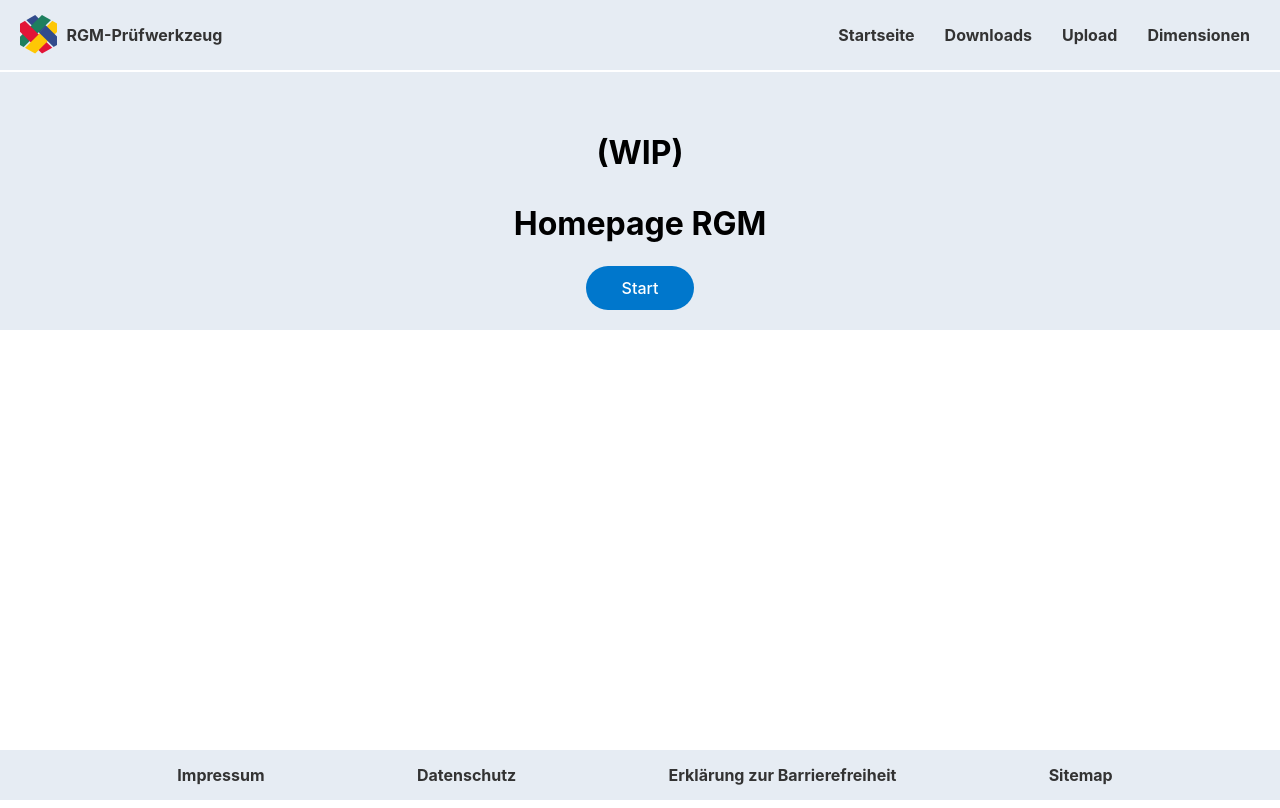
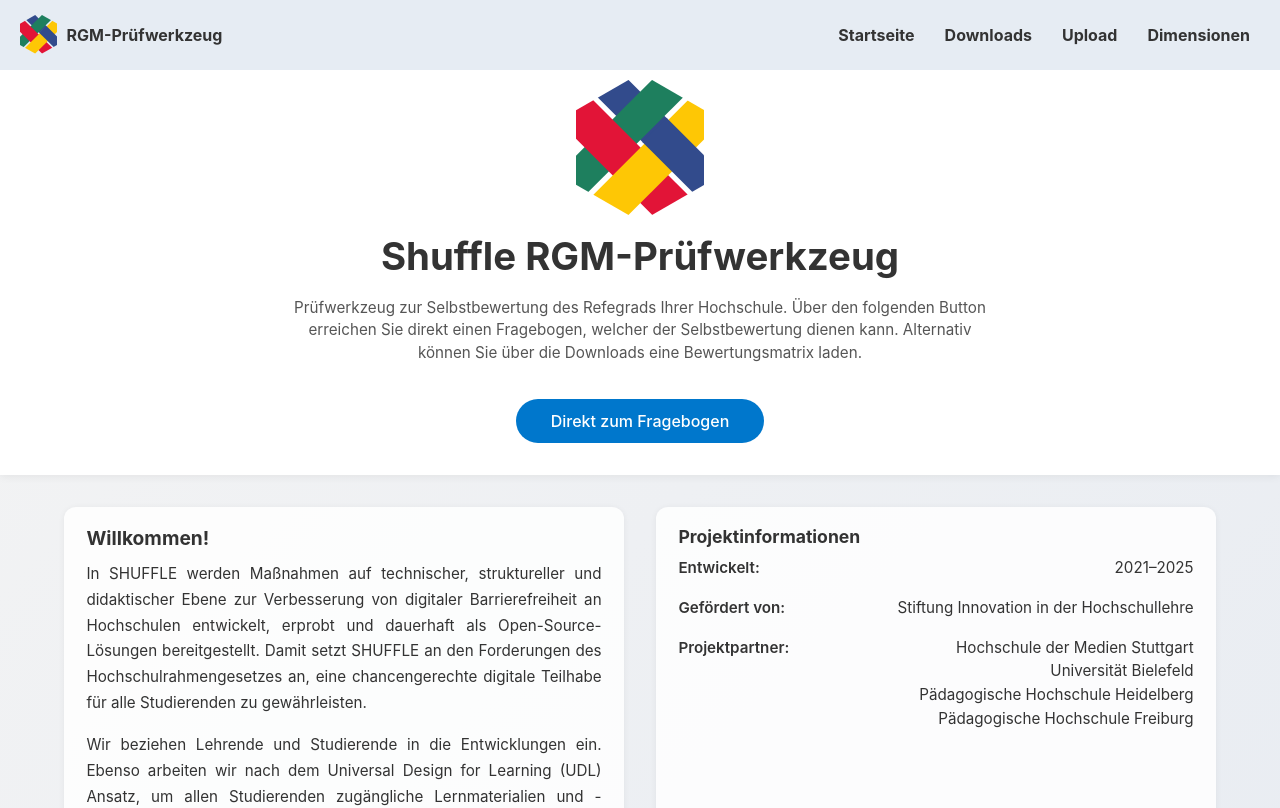
Before and after one commit to zimmermanng/RGM-Webservice-public, a React (Create React App) app in the folder Frontend/: page / in a window 1280 px wide. Shown: the top 808 px of the page. Built offline with nearby package versions, Linux system fonts and the light colour scheme.

Commit message:
adjusted Homepage

```diff
--- a/Frontend/src/App.js
+++ b/Frontend/src/App.js
@@ -25,9 +25,9 @@
   // Decide which homepage to render
   const homeElement = useMemo(() => {
     return activeCompany === "LMZ" ? (
+      <HomePage activeCompany={activeCompany} />
+    ) : (
       <ShuffleHomePage activeCompany={activeCompany} />
-    ) : (
-      <HomePage activeCompany={activeCompany} />
     );
   }, [activeCompany]);
 
```
